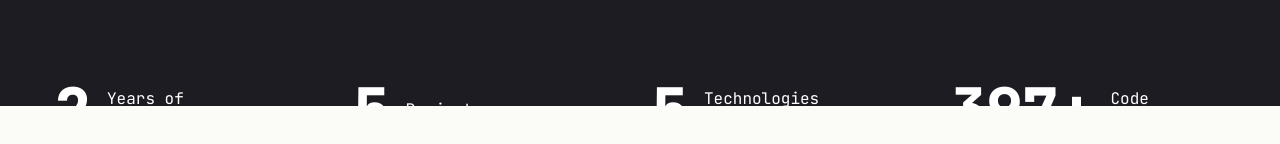
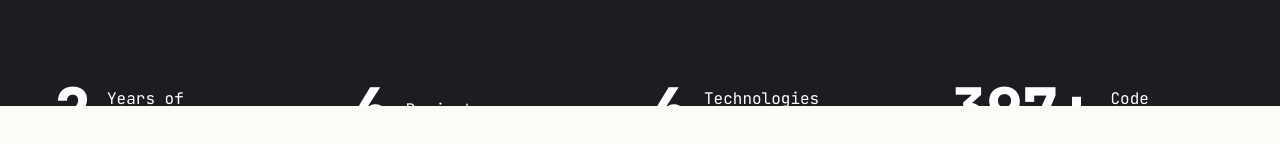
Before and after one commit to Phuse21/phuse-portfolio, a Next.js app: page / in a window 1280 px wide. Shown: the part 694-838 px from the top of the page. Built offline with nearby package versions, Linux system fonts and the light colour scheme.

Commit message:
projects

```diff
--- a/components/Stats.jsx
+++ b/components/Stats.jsx
@@ -8,11 +8,11 @@ const stats = [
     text: "Years of Experience",
   },
   {
-    num: 5,
+    num: 6,
     text: "Projects",
   },
   {
-    num: 5,
+    num: 6,
     text: "Technologies Mastered",
   },
   {
--- a/tailwind.config.mjs
+++ b/tailwind.config.mjs
@@ -46,7 +46,7 @@ const tailwindConfig = {
         },
 
         accent: {
-          DEFAULT: "#008080", //#00bfff 008080 00ffff
+          DEFAULT: "#008080",
           hover: "#00cccc",
         },
       },
```
